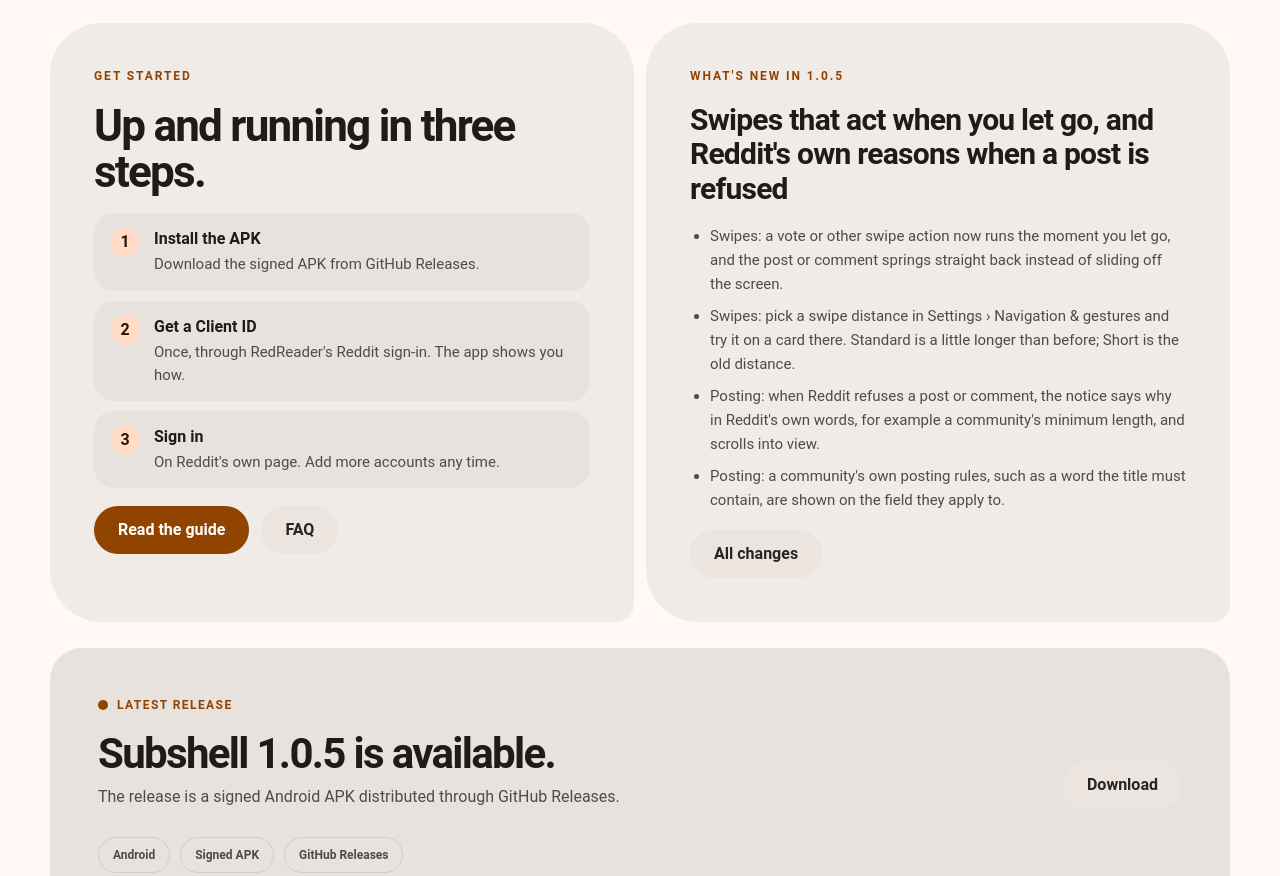
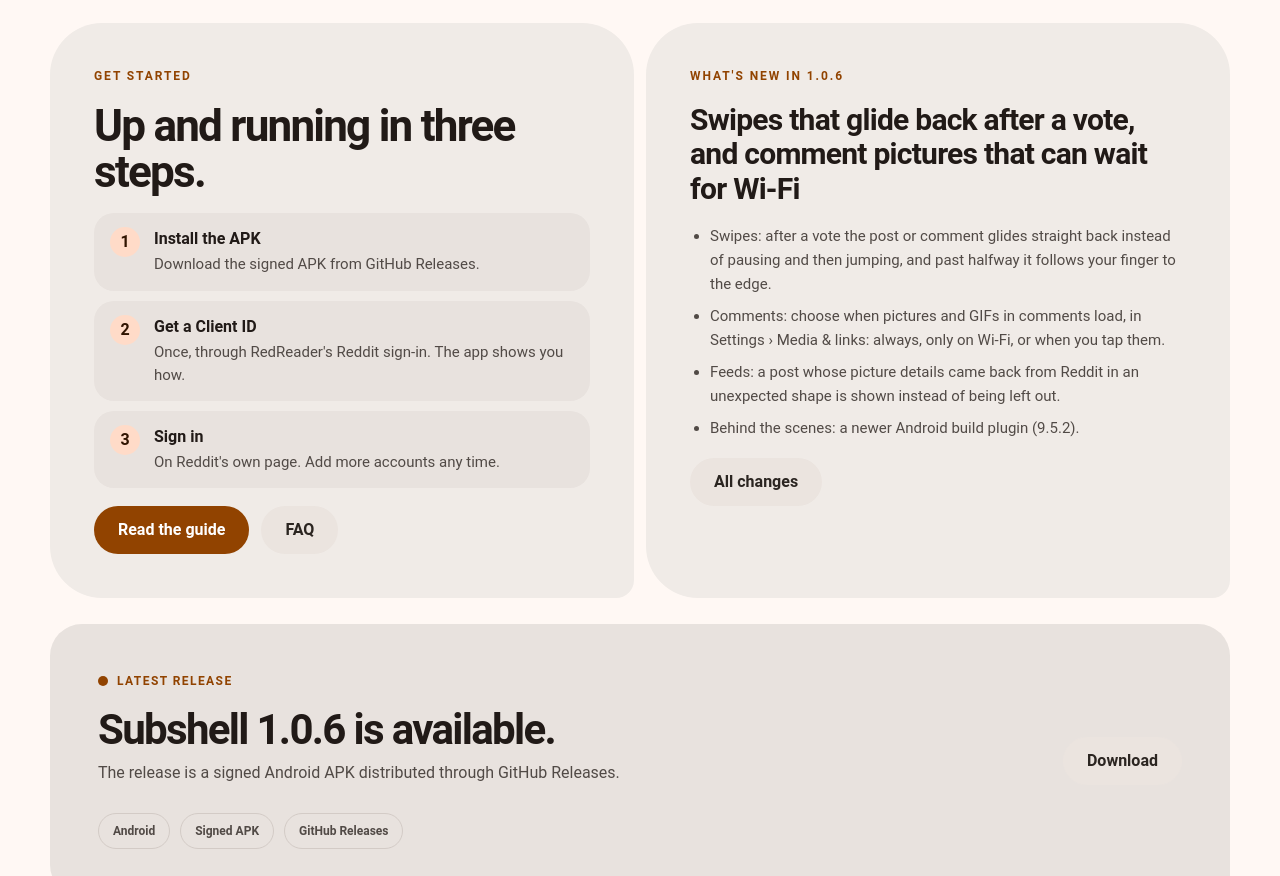
Before and after one commit to brealorg/subshell, a plain HTML site: page site/index.html in a window 1280 px wide. Shown: the part 2777-3653 px from the top of the page. Drawn offline with Linux system fonts and the light colour scheme.

Commit message:
Publish 1.0.6 beta download

```diff
--- a/site/index.html
+++ b/site/index.html
@@ -196,7 +196,7 @@
 
               <a
                 class="button button-filled"
-                href="https://github.com/brealorg/subshell/releases/tag/v1.0.5">
+                href="https://github.com/brealorg/subshell/releases/tag/v1.0.6">
                 Download
               </a>
 
@@ -864,13 +864,13 @@
 
         <div class="start-surface news-surface">
           <!-- RELEASETOOL02_WHATS_NEW_START -->
-          <p class="eyebrow">What's new in 1.0.5</p>
-          <h2>Swipes that act when you let go, and Reddit&#x27;s own reasons when a post is refused</h2>
+          <p class="eyebrow">What's new in 1.0.6</p>
+          <h2>Swipes that glide back after a vote, and comment pictures that can wait for Wi-Fi</h2>
           <ul>
-            <li>Swipes: a vote or other swipe action now runs the moment you let go, and the post or comment springs straight back instead of sliding off the screen.</li>
-            <li>Swipes: pick a swipe distance in Settings › Navigation &amp; gestures and try it on a card there. Standard is a little longer than before; Short is the old distance.</li>
-            <li>Posting: when Reddit refuses a post or comment, the notice says why in Reddit&#x27;s own words, for example a community&#x27;s minimum length, and scrolls into view.</li>
-            <li>Posting: a community&#x27;s own posting rules, such as a word the title must contain, are shown on the field they apply to.</li>
+            <li>Swipes: after a vote the post or comment glides straight back instead of pausing and then jumping, and past halfway it follows your finger to the edge.</li>
+            <li>Comments: choose when pictures and GIFs in comments load, in Settings › Media &amp; links: always, only on Wi-Fi, or when you tap them.</li>
+            <li>Feeds: a post whose picture details came back from Reddit in an unexpected shape is shown instead of being left out.</li>
+            <li>Behind the scenes: a newer Android build plugin (9.5.2).</li>
           </ul>
           <!-- RELEASETOOL02_WHATS_NEW_END -->
           <div class="hero-actions">
@@ -901,7 +901,7 @@
 
             <div>
               <h2>
-                Subshell 1.0.5 is available.
+                Subshell 1.0.6 is available.
               </h2>
 
               <p>
@@ -912,7 +912,7 @@
 
             <a
               class="button button-filled"
-              href="https://github.com/brealorg/subshell/releases/tag/v1.0.5">
+              href="https://github.com/brealorg/subshell/releases/tag/v1.0.6">
               Download
             </a>
           </div>
```
Also changed, not shown: site/changelog/index.html (+12 -0 lines), 1 other file.
